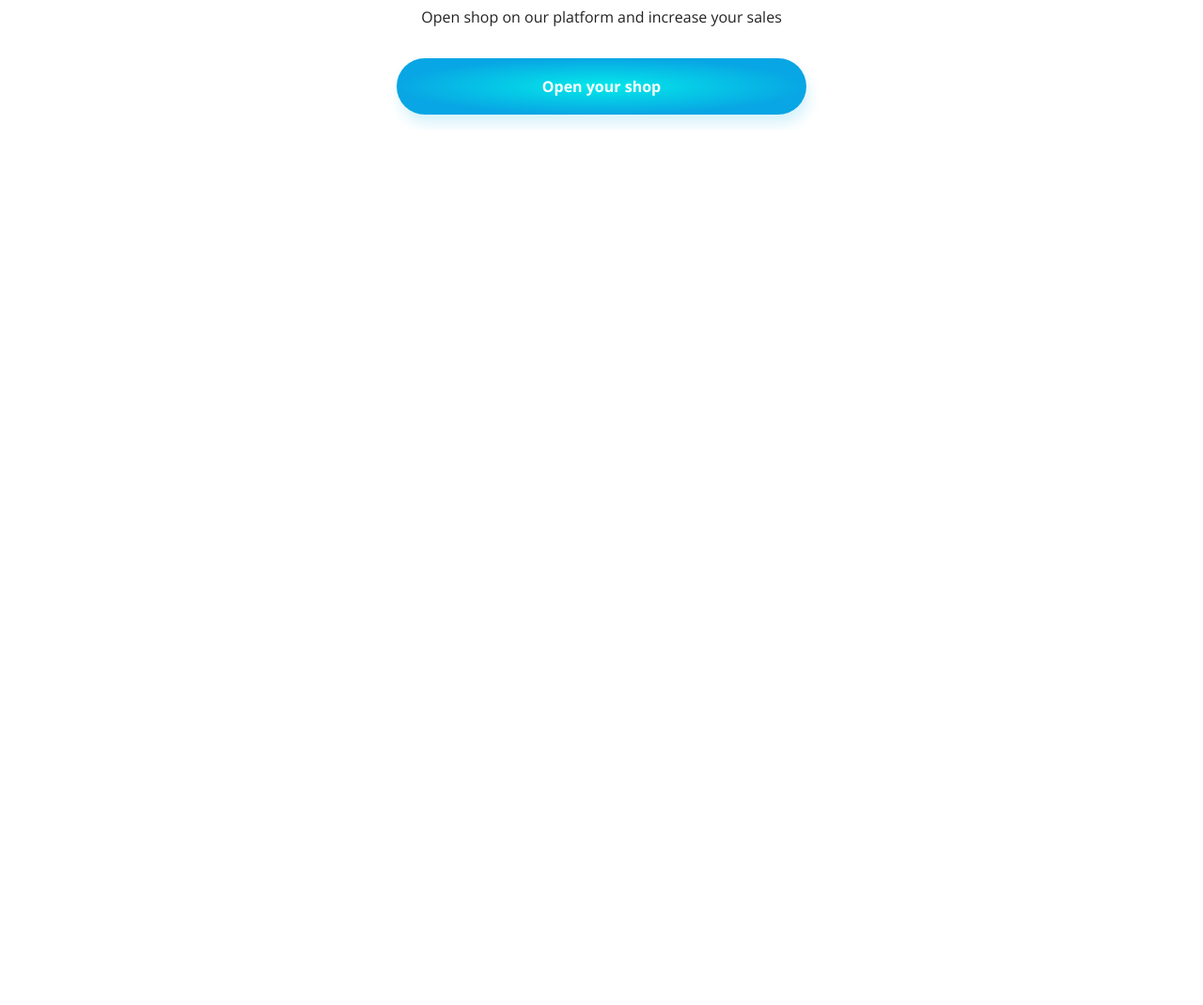
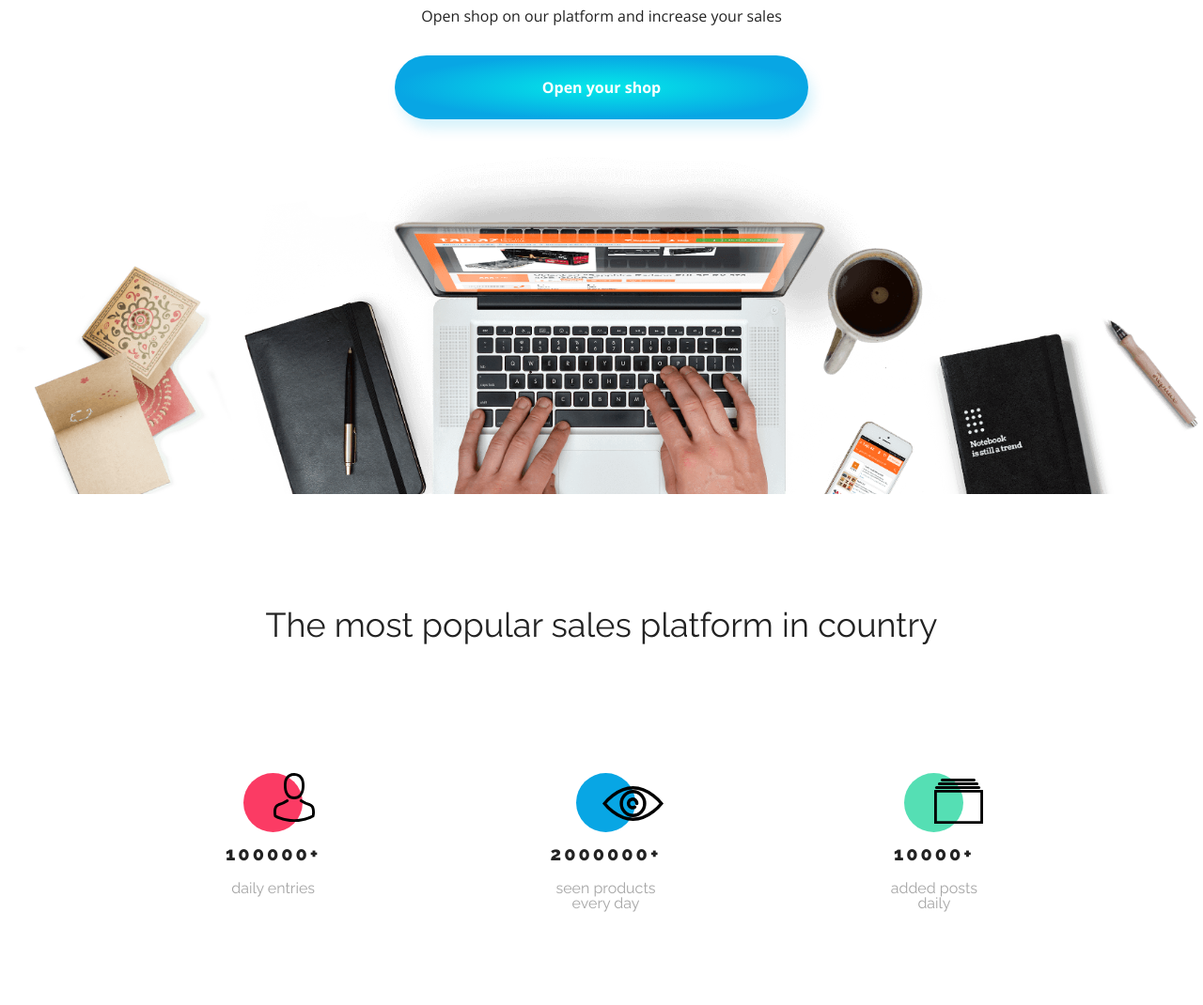
Before and after one commit to Krystian888-lab/Best-Shop, a website: page index.html in a window 1280 px wide. Shown: the part 258-1328 px from the top of the page at 94% size. Before the commit the page ends 800 px from the top, so only its background shows below. Drawn offline with nearby package versions, Linux system fonts and the light colour scheme.

Commit message:
section t-collection

```diff
--- a/index.html
+++ b/index.html
@@ -37,14 +37,49 @@
 
  <main>
 
-  <section class="banner">
-   <div class="banner__content u-text-center">
-    <h1 class="banner__title">Sell More!</h1>
-    <p class="banner__text">Open shop on our platform and increase your sales</p>
+  <section class="t-banner">
+   <div class="t-banner__content u-text-center">
+    <h1 class="t-banner__title">Sell More!</h1>
+    <p class="t-banner__text">Open shop on our platform and increase your sales</p>
     <div class="btn"><a href="/open" class="btn btn--main btn--icon">Open your shop</a></div>
    </div>
-   <div class="banner__image"></div>
+   <div class="t-banner__image"></div>
   </section>
+
+  <section class="t-collection">
+   <div class="o-container">
+    <h2 class="t-collection__title u-text-center">The most popular sales platform in country</h2>
+
+    <div class="t-collection__possessor o-margin-auto">
+
+     <div class="t-collection__aside">
+      <div class="t-collection__vessel">
+       <div class="t-collection__img"></div>
+      </div>
+      <div class="t-collection__quantity">100000+</div>
+      <div class="t-collection__variety">daily entries</div>
+     </div>
+
+     <div class="t-collection__aside">
+      <div class="t-collection__vessel">
+       <div class="t-collection__img"></div>
+      </div>
+      <div class="t-collection__quantity">2000000+</div>
+      <div class="t-collection__variety">seen products<br>every day</div>
+     </div>
+
+     <div class="t-collection__aside">
+      <div class="t-collection__vessel">
+       <div class="t-collection__img"></div>
+      </div>
+      <div class="t-collection__quantity">10000+</div>
+      <div class="t-collection__variety">added posts<br>daily</div>
+     </div>
+
+    </div>
+   </div>
+  </section>
+
 
 
  </main>
--- a/scss/01-settings/_fonts.scss
+++ b/scss/01-settings/_fonts.scss
@@ -6,8 +6,8 @@ $font-open-sans: "Open Sans", sans-serif;
 // Tekst
 $font-size-base: 1rem; // 16px
 $font-size-1: $font-size-base * 3; // 48px
-$font-size-2: $font-size-base * 2; // 32px
-$font-size-3: $font-size-base * 1.125; // 18px
+$font-size-2: $font-size-base * 2.25; // 36px : h2
+$font-size-3: $font-size-base * 2; // 32px : logo
 $font-size-4: $font-size-base * 1; // 16px
 $font-size-5: $font-size-base * .875; // 14px
 $font-size-6: $font-size-base * .75; // 12px
--- a/scss/01-settings/_variables.scss
+++ b/scss/01-settings/_variables.scss
@@ -12,7 +12,7 @@ $color-blue: #08A6E4;
 $color-blue-fresh: #04e9e9;
 $color-blue-shadow: rgba(7, 172, 230, .16);
 $color-red: #FB3B64;
-$color-white: #FFF;
+$color-white: #FFFFFF;
 
 // Zaokroglenia
 $border-radius: 35px;
--- a/scss/02-tools/_mixins.scss
+++ b/scss/02-tools/_mixins.scss
@@ -1,17 +1,17 @@
 @mixin notebook {
- @media (max-width: #{$bp-notebook}) {
+ @media ( max-width: #{ $bp-notebook } ) {
   @content;
  }
 }
 
 @mixin tablet {
-  @media (max-width: #{$bp-tablet}) {
+  @media ( max-width: #{ $bp-tablet } ) {
    @content;
   }
  }
 
 @mixin mobile {
- @media (max-width: #{$bp-mobile}) {
+ @media ( max-width: #{ $bp-mobile } ) {
   @content;
  }
 }
--- a/scss/04-elements/_typography.scss
+++ b/scss/04-elements/_typography.scss
@@ -4,5 +4,5 @@ a {
 
 h2 {
  font-family: $font-raleway;
- font-size: $font-size-2 * 1.5; //37px
+ font-size: $font-size-2;
 }
--- a/scss/05-objects/_container.scss
+++ b/scss/05-objects/_container.scss
@@ -7,3 +7,8 @@
   padding: 0 15px;
  }
 }
+
+.o-margin-auto {
+ margin-left: auto;
+ margin-right: auto;
+}
--- a/scss/06-components/_btn.scss
+++ b/scss/06-components/_btn.scss
@@ -1,24 +1,24 @@
 .btn {
  border: none;
  border-radius: $border-radius;
- color: white;
+ color: $color-white;
  display: inline-block;
  font-weight: bold;
  padding: 16px 65px;
 
  &--main {
+  border-radius: $border-radius;
+  box-shadow: 5px 10px 14px $color-blue-shadow;
+ }
 
-  border-radius: $border-radius;
-  box-shadow: 3px 10px 14px $color-blue-shadow;
+
+ &--icon {
+  padding: 26px 157px;
   background: radial-gradient(closest-side, $color-blue-fresh, $color-blue);
  }
 
- &--main:hover {
+ &--icon:hover {
   background: radial-gradient(closest-side,  $color-blue, $color-blue-fresh);
-  box-shadow: 5px 10px 14px $color-blue-shadow;
- }
- &--icon {
-  padding: 22px 155px;
  }
 
 }
--- a/scss/06-components/_logo.scss
+++ b/scss/06-components/_logo.scss
@@ -1,6 +1,6 @@
 .c-logo {
  color: $color-blue;
  font-family: $font-raleway;
- font-size: $font-size-2;
+ font-size: $font-size-3;
  font-weight: 300;
 }
--- a/scss/07-templates/_banner.scss
+++ b/scss/07-templates/_banner.scss
@@ -1,6 +1,6 @@
-.banner {
- // align-items: center;
+.t-banner {
  display: flex;
+ flex-direction: column;
  justify-content: center;
  overflow: hidden;
 
@@ -22,13 +22,34 @@
  }
 
  &__text {
-   // margin-top: 20px;
-   // margin-bottom: 38px;
-   margin: 10px;
-   padding: 10px;
+  margin: 9px;
+  padding: 9px;
 
   @include mobile {
-    padding: 0 70px;
+   padding-left: 70px;
+   padding-right: 70px;
+  }
+ }
+
+ .t-banner__image {
+  background-image: url( '../../assets/Background.png' );
+  background-position: top;
+  background-repeat: no-repeat;
+  background-size: contain;
+  height: 450px;
+  width: 100%;
+
+  @include mobile {
+   width: 220%;
+   transform: translateX( -27% );
+  }
+ }
+
+ @include mobile {
+  .btn {
+   display: block;
+   margin: 15px;
+   padding: 16px;
   }
   }
  }
--- /dev/null
+++ b/scss/07-templates/_collection.scss
@@ -0,0 +1,132 @@
+.t-collection {
+ margin-top: 6px;
+ padding-top: 8px;
+
+ @include mobile {
+  margin-top: 25px;
+  padding-top: 25px;
+ }
+
+ &__title {
+  margin: 20px 0;
+  padding: 20px 0;
+ }
+
+ &__possessor {
+  display: flex;
+  justify-content: space-between;
+  margin-bottom: 100px;
+  margin-top: 120px;
+  // margin: 100px auto 120px;
+  max-width: 800px;
+
+  @include mobile {
+   align-items: center;
+   flex-direction: column;
+   margin-bottom: 50px;
+   margin-top: 35px;
+   // margin: 35px auto 50px;
+   }
+  }
+
+  &__aside {
+   align-items: center;
+   display: flex;
+   flex-direction: column;
+   font-family: $font-raleway;
+   justify-content: flex-start;
+   max-width: 160px;
+   text-align: center;
+
+   @include mobile {
+    margin-bottom:  35px;
+
+    &:last-child {
+     margin-bottom:  0;
+    }
+   }
+
+   &:nth-child(1) {
+    .t-collection__vessel {
+     background-color: $color-red;
+    }
+
+    .t-collection__img {
+     background-image: url( '../../assets/Person.svg' );
+     background-repeat: no-repeat;
+     height: 52px;
+     left: 50%;
+     top: 0;
+     transition: 0.5s;
+     width: 52px;
+    }
+
+    .t-collection__img:hover {
+     left: 16%;
+    }
+   }
+
+   &:nth-child(2) {
+    .t-collection__vessel {
+     background-color: $color-blue;
+    }
+
+    .t-collection__img {
+     background-image: url( '../../assets/Eye.svg' );
+     background-repeat: no-repeat;
+     height: 44px;
+     left: 45%;
+     top: 14px;
+     transition: 0.5s;
+     width: 67px;
+    }
+
+    .t-collection__img:hover {
+     left: 0;
+    }
+  }
+
+  &:nth-child(3) {
+   .t-collection__vessel {
+    background-color: $color-green;
+   }
+
+   .t-collection__img {
+    background-image: url( '../../assets/Catalog.svg' );
+    background-repeat: no-repeat;
+    height: 52px;
+    left: 50%;
+    top: 6px;
+    transition: 0.5s;
+    width: 52px;
+   }
+
+   .t-collection__img:hover {
+    left: 8%;
+   }
+  }
+ }
+
+ &__vessel {
+  border-radius: 50%;
+  width: 63px;
+  height: 63px;
+  position: relative;
+ }
+
+ &__img {
+  position: absolute;
+ }
+
+ &__quantity {
+  font-size: 1.25rem;
+  font-weight: 800;
+  letter-spacing: 0.1875rem;
+  margin-top: 13px;
+ }
+
+ &__variety {
+  color: $color-grey;
+  margin-top: 19px;
+ }
+}
--- a/scss/07-templates/_templates.scss
+++ b/scss/07-templates/_templates.scss
@@ -1,2 +1,3 @@
 @import '_banner.scss';
-@import '_site-header.scss';
+@import '_collection.scss';
+@import '_header.scss';
```
Also changed, not shown: assets/63201-information-network-computer-internet-data-icon.png (added), css/main.css, scss/07-templates/_header.scss (renamed from scss/07-templates/_site-header.scss), 1 other file. Lines whose indentation alone changed are shown as unchanged.
